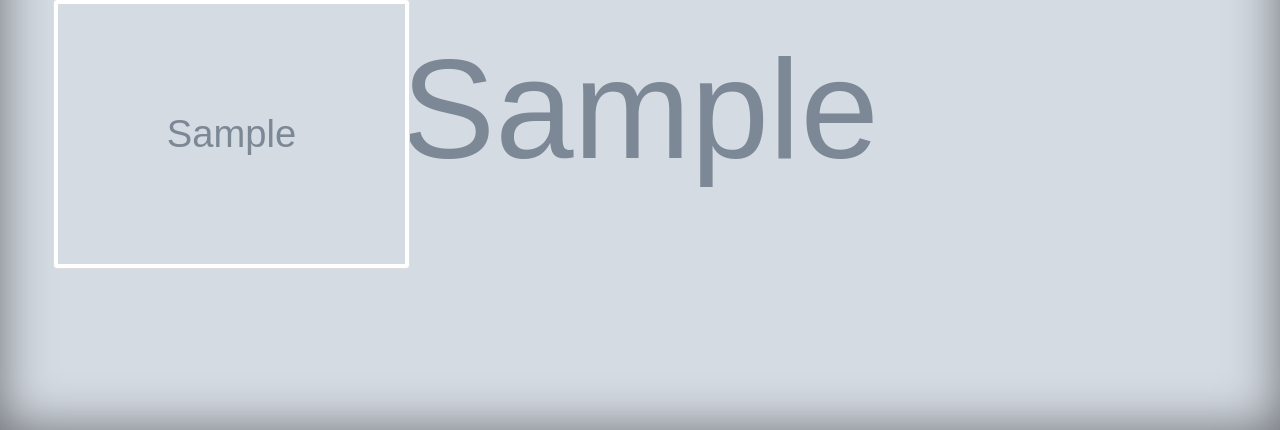
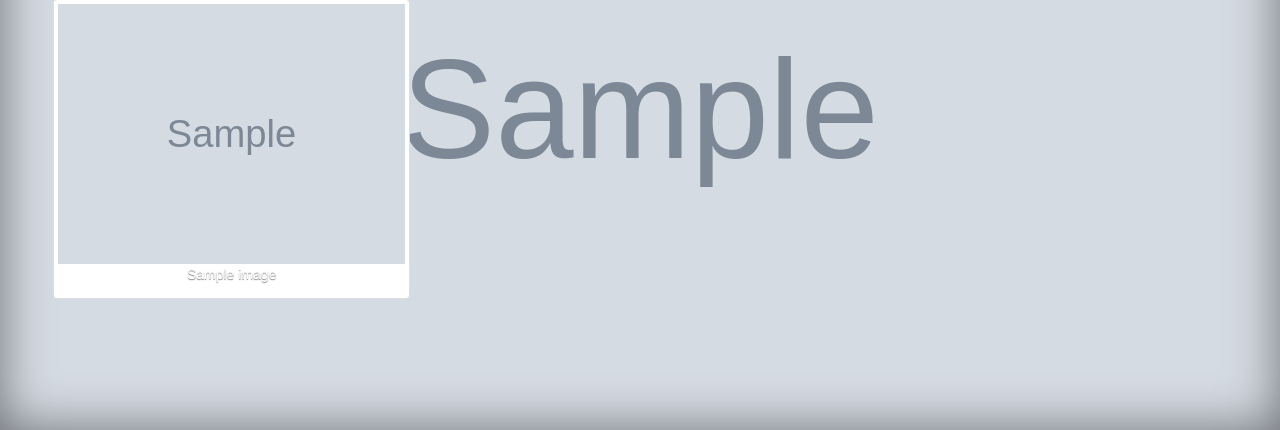
Before and after one commit to healplease/webkitya, a Flask app: template app/templates/portfolio.html in a window 1280 px wide. Shown: the part 370-800 px from the top of the page. Run offline with Flask 2, Linux system fonts and the light colour scheme; the template is opened without the code that fills it: most values are stand-ins (such as "Sample title", 1, 10 or a date in 2020); grey boxes marked "Sample" are stand-in pictures; some libraries are stand-ins or nearby versions.

Commit message:
image include

```diff
--- /dev/null
+++ b/app/templates/include/image.html
@@ -0,0 +1,6 @@
+<div class="img-thumbnail mb-2">
+    <img class="img" src="{{ image.thumbnail_url or image.url }}" style="width: 100%;">
+    {% if image.name %}
+        <p class="m-0 p-0 w-100 text-dark">{{ image.name }}</p>
+    {% endif %}
+</div>
--- a/app/templates/portfolio.html
+++ b/app/templates/portfolio.html
@@ -19,17 +19,12 @@
             <div class="row">
                 <div class="col-6 m-0 p-0 pr-1">
                     {% for image in images[::2] %}
-                        <div class="img-thumbnail mb-2">
-                            <img class="img" src="{{ image.thumbnail_url or image.url }}" style="width: 100%;">
-                            {% if image.name %}
-                                <p class="m-0 p-0 w-100 text-dark">{{ image.name }}</p>
-                            {% endif %}
-                        </div>
+                        {% include "include/image.html" %}
                     {% endfor %}
                 </div>
                 <div class="col-6 m-0 p-0 pl-1">
                     {% for image in images[1::2] %}
-                        <img class="img img-thumbnail mb-2" src="{{ image.thumbnail_url or image.url }}">
+                        {% include "include/image.html" %}
                     {% endfor %}
                 </div>
             </div>
```
